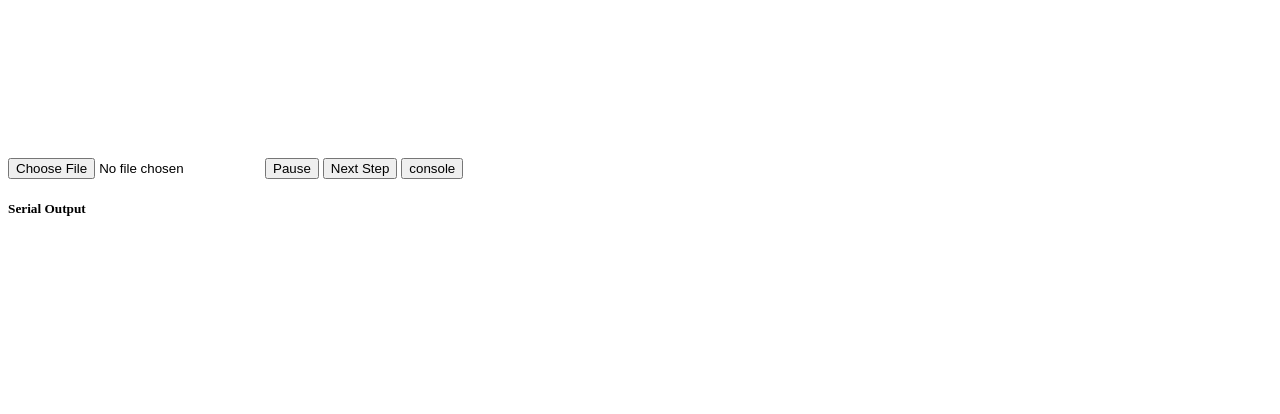
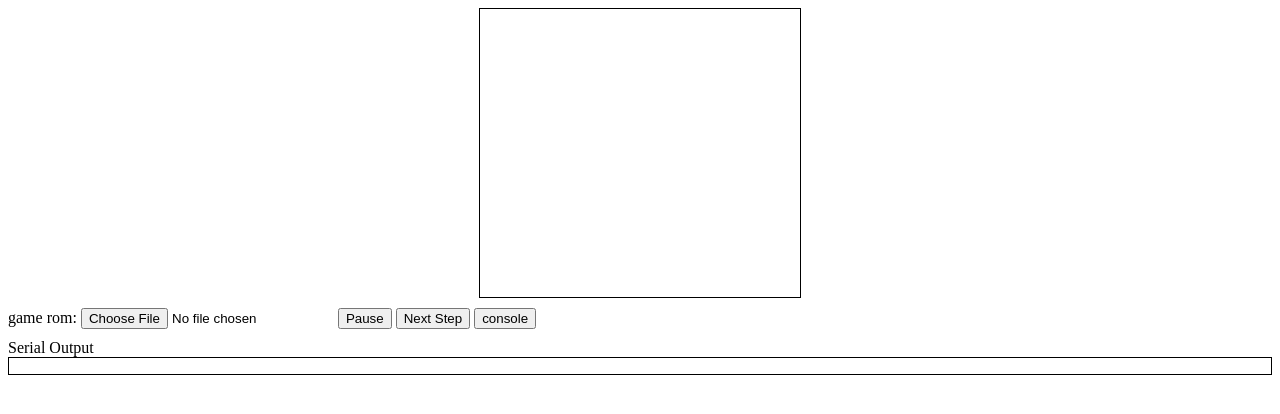
Before and after one commit to czgaotian/gbemujs, a website built with Vite: page index.html in a window 1280 px wide. Built offline with nearby package versions, Linux system fonts and the light colour scheme.

Commit message:
update style

```diff
--- a/index.html
+++ b/index.html
@@ -1,19 +1,19 @@
 <html>
 
 <body>
-  <div>
-    <canvas id="screen"></canvas>
+  <div style="display: flex; justify-content: center; margin-bottom: 10px;">
+    <canvas id="screen" width="320" height="288" style="border: 1px solid #000;"></canvas>
   </div>
-  <div>
-    <input type="file" id="rom-file" />
+  <div style="margin-bottom: 10px;">
+    game rom: <input type="file" id="rom-file" title="Select ROM" />
     <button id="pause">Pause</button>
     <button id="step">Next Step</button>
     <button id="console">console</button>
   </div>
   <div>
     <div>
-      <h5>Serial Output</h5>
-      <pre id="serial-output"></pre>
+      <div>Serial Output</div>
+      <pre id="serial-output" style="margin: 0; border: 1px solid #000; min-height: 1rem;"></pre>
     </div>
 
 </body>
--- a/src/debug/debug.ts
+++ b/src/debug/debug.ts
@@ -1,5 +1,6 @@
 import { CPU } from '../cpu/cpu';
 import { cpuLog } from '../utils';
+import { InstructionType } from '../types/cpu';
 
 const logStack: string[] = [];
 let isShowLog = false;
@@ -18,6 +19,10 @@ export function debug(pc: number, cpu: CPU) {
     // cpu.emulator.paused = true;
   }
 
+  // if (cpu.instruction?.type === InstructionType.DAA) {
+  //   cpu.emulator.isDebug = true;
+  // }
+
   if (cpu.emulator.isDebug) {
     if (!isShowLog) {
       console.log(logStack);
```
